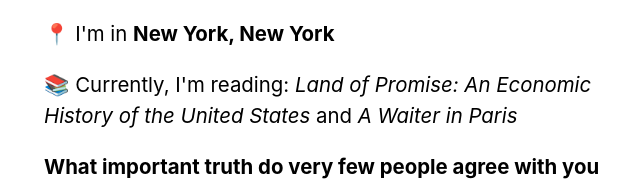
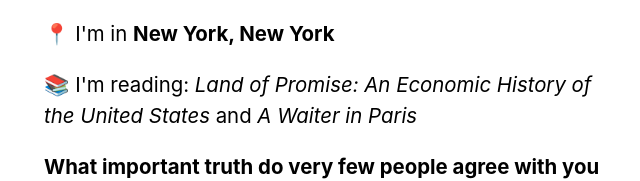
Before and after one commit to dvdhutch/dvdhutch-personal-site, a Next.js app: page / in a window 1280 px wide. Shown: the part 455-636 px from the top of the page, without its empty margins (307-947 px from the left). Built offline with nearby package versions, Linux system fonts and the light colour scheme.

Commit message:
profile pic update attempt 2

```diff
--- a/pages/index.js
+++ b/pages/index.js
@@ -23,7 +23,7 @@ export default function Home({ allPostsData }) {
       <section className={utilStyles.headingMd}>
         <p> 👋 Hi, I'm David </p>
         <p> 📍 I'm in <b>New York, New York</b></p>
-        <p> 📚 Currently, I'm reading: <i>Land of Promise: An Economic History of the United States</i> and <i>A Waiter in Paris</i></p>
+        <p> 📚 I'm reading: <i>Land of Promise: An Economic History of the United States</i> and <i>A Waiter in Paris</i></p>
         <p> <b> What important truth do very few people agree with you on? Or, to the entrepreneur, what valuable company is nobody building? <a href="https://en.wikipedia.org/wiki/Zero_to_One">(<i>Thiel</i>)</a> </b> </p>
         <p> Without fail, this question leads me to ponder, as I try to understand and piece together solutions to problems. Outwardly people describe me as calm and affable but inwardly I can't sit still and am always trying to figure out what comes next.</p>
         <p> Some of the things I'm most interested in include education technology, and in particular, the role of <a href="https://www.ted.com/talks/sal_khan_the_amazing_ai_super_tutor_for_students_and_teachers/c">artificial intelligence</a> in the future of education, the <a href="http://paulgraham.com/cities.html">stories</a> cities tell, <a href="https://ourworldindata.org/">visualizing</a> human geography, particularly in the context of highlighting the <a href="https://www.segregationbydesign.com/">failure of urban renewal projects</a> and advocating for continued investment in large, sustainable <a href="https://www.noahpinion.blog/p/interview-patrick-collison-co-founder">infrastructure projects</a> in America, and by extension the world. </p>
```
Also changed, not shown: 2 other files (tests, documents, lock files or other folders).
